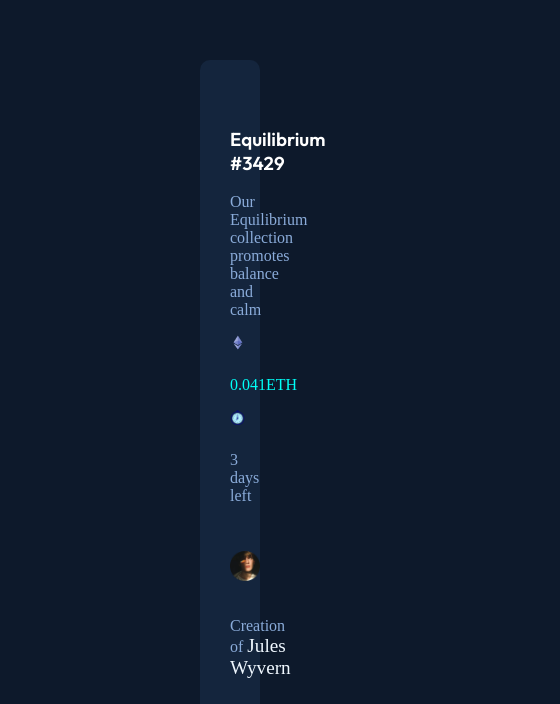
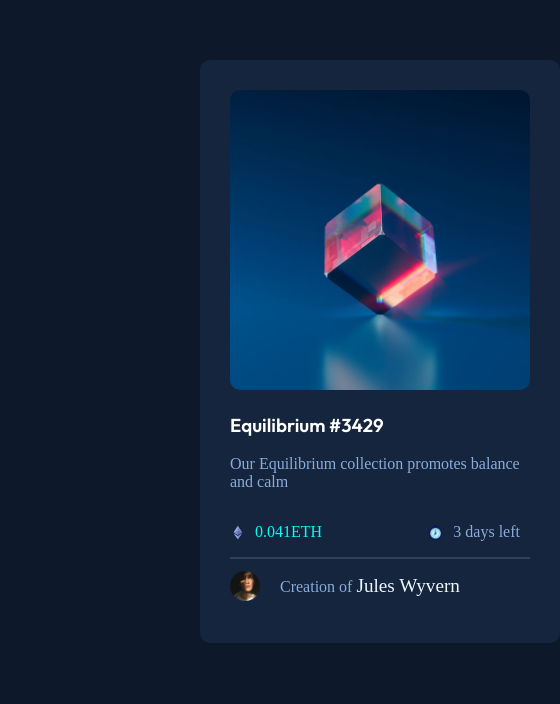
Before and after one commit to Janeugwuoke/project-equilibrium, a plain HTML site: page index.html in a window 390 px wide. Shown: the part 140-844 px from the top of the page, 560 px wide, since content can reach past the window. Drawn offline with Linux system fonts and the light colour scheme.

Commit message:
responsiveness added

```diff
--- a/index.css
+++ b/index.css
@@ -6,14 +6,11 @@ body {
 
 }
 
-
-
 .major {
     background-color: hsl(216, 50%, 16%);
     border-radius: 10px;
     padding: 30px;
     align-items: center;
-    height: 800px;
     width: 70%;
     margin: auto;
 }
@@ -31,9 +28,15 @@ h3 {
   font-style: normal;
 }
 
-p {
-    color: hsl(215, 51%, 70%);
+#favETH{
+    display: flex;
+    flex-wrap: wrap;
+    flex-direction: row;
+    align-items: center;
+justify-content:space-between;
+    border-bottom: 2px solid hsl(215, 32%, 27%);
 }
+
 
 .ETH {
     display: flex;
@@ -41,8 +44,9 @@ p {
     flex-direction: row;
     align-items: center;
     gap: 10px;
+}
 
-}
+
 .ethereum-48{
     color: solid hsl(178, 100%, 50%);
 }
@@ -54,14 +58,13 @@ p {
     align-items: center;
     gap: 10px;
 }
-#favETH{
-    display: flex;
-    flex-wrap: wrap;
-    flex-direction: row;
-    align-items: center;
-justify-content:space-between;
-    border-bottom: 2px solid hsl(215, 32%, 27%);
+
+
+
+p {
+    color: hsl(215, 51%, 70%);
 }
+
 .avatar{
     display: flex;
     flex-wrap: wrap;
@@ -73,3 +76,28 @@ span{
     color: aliceblue;
     font-size: larger;
 }
+@media only screen and (max-width: 769px){
+
+    body {
+        background-color: hsl(217, 54%, 11%);
+        margin:auto;
+
+
+    }
+    .major {
+        background-color: hsl(216, 50%, 16%);
+        border-radius: 10px;
+        align-items:center;
+        width: 300px;
+        padding: 30px;
+        margin: auto;
+
+    }
+
+
+.equilibrium{
+    width: 300px;
+    height: 300px;
+    border-radius: 10px;
+}
+}
```
